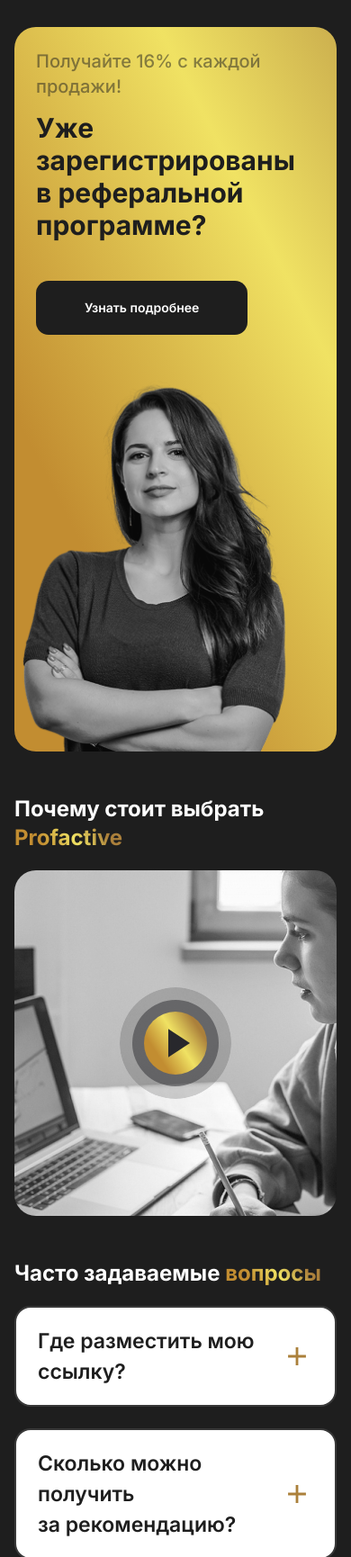
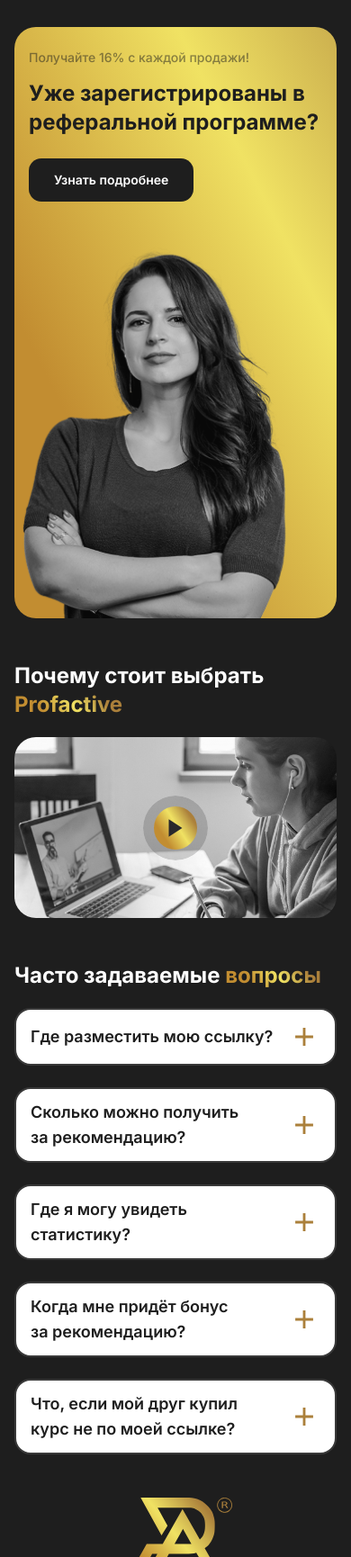
Before and after one commit to kozimovabduvali/Profactive, a website: page public/index.html in a window 390 px wide. Shown: the part 3320-5050 px from the top of the page at 90% size. Drawn offline with nearby package versions, Linux system fonts and the light colour scheme.

Commit message:
home page don

```diff
--- a/public/index.html
+++ b/public/index.html
@@ -480,17 +480,17 @@
       <div class="bg-gradient-banner min-h-111 rounded-3xl overflow-hidden">
         <div class="relative flex max-lg:flex-col lg:items-center justify-between gap-x-7 gap-y-6">
           <!-- Left -->
-          <div class="px-6 lg:px-13.5 pt-6 lg:py-23.5 flex-1">
+          <div class="px-4 md:px-6 lg:px-13.5 pt-6 lg:py-23.5 flex-1">
             <div class="w-full lg:max-w-145">
-              <p class="font-medium text-xl text-primary/50 mb-3.5">
+              <p class="font-medium md:text-lg lg:text-xl text-primary/50 mb-3.5">
                 Получайте 16% с каждой продажи!
               </p>
 
-              <h2 class="font-bold text-primary text-3xl md:text-basic-40/12.5 mb-11 lg:mb-13.5">
+              <h2 class="font-bold text-primary text-2xl md:text-3xl lg:text-basic-40/12.5 mb-6 md:mb-11 lg:mb-13.5">
                 Уже зарегистрированы <br class="max-lg:hidden"> в реферальной программе?
               </h2>
 
-              <button class="bg-hover-primary rounded-[14px] py-5 px-13.5">
+              <button class="bg-hover-primary rounded-[14px] py-3.5 lg:py-5 px-7 lg:px-13.5">
                 Узнать подробнее
               </button>
             </div>
@@ -525,15 +525,15 @@
         </h2>
 
         <!-- Vieo Play -->
-        <div class="relative h-96 md:h-100 lg:h-136 overflow-hidden rounded-3xl">
+        <div class="relative aspect-video md:aspect-[1200/544] max-h-136 overflow-hidden rounded-3xl">
           <img class="relative z-0 size-full object-cover" src="./assets/images/popular-2.jpg" alt="Img">
           <div
             class="flex items-center justify-center rounded-full absolute z-10 top-1/2 -translate-y-1/2 left-1/2 -translate-x-1/2">
             <div
-              class="circle relative rounded-full overflow-hidden size-31 lg:size-41 flex items-center justify-center">
+              class="circle relative rounded-full overflow-hidden size-18 md:size-31 lg:size-41 flex items-center justify-center">
               <button
-                class="relative z-20 bg-gradient-display size-17.5 lg:size-23.5 rounded-full flex items-center justify-center shrink-0">
-                <svg class="ml-2 h-8 w-9 lg:h-11 lg:w-12.5" viewBox="0 0 33 44" fill="none"
+                class="relative z-20 bg-gradient-display size-12 md:size-17.5 lg:size-23.5 rounded-full flex items-center justify-center shrink-0">
+                <svg class="md:ml-2 h-5 md:h-8 w-6 md:w-9 lg:h-11 lg:w-12.5" viewBox="0 0 33 44" fill="none"
                   xmlns="http://www.w3.org/2000/svg">
                   <path d="M33 22L0 43.6506V0.349365L33 22Z" fill="#28282C" />
                 </svg>
@@ -557,8 +557,8 @@
           <!-- Где разместить мою ссылку? -->
           <div x-data="{ open: false }" class="w-full">
             <button @click="open = !open"
-              class="text-left bg-white w-full flex items-center justify-between border-2 border-brand-gray-700 rounded-[18px] py-5 px-6">
-              <span class="text-basic-23/8.5 text-primary">
+              class="text-left bg-white w-full flex items-center justify-between border-2 border-brand-gray-700 rounded-[18px] py-3 lg:py-5 px-4 lg:px-6">
+              <span class="text-lg lg:text-basic-23/8.5 text-primary">
                 Где разместить мою ссылку?
               </span>
 
@@ -574,8 +574,8 @@
 
             <!-- Accourdion Content -->
             <div x-show="open" :class="open ? '!block' : 'hidden'"
-              class="bg-white hidden border-2 border-brand-gray-700 rounded-[18px] py-5 px-6 mt-3">
-              <p class="text-primary/50 text-lg">
+              class="bg-white hidden border-2 border-brand-gray-700 rounded-[18px] py-3 lg:py-5 px-4 lg:px-6 mt-3">
+              <p class="text-primary/50">
                 Lorem ipsum dolor sit, amet consectetur adipisicing elit. Ipsum nemo maiores totam at. Similique labore
                 fugit numquam itaque ab sint consequatur? Eveniet, maiores fugiat. Veritatis culpa impedit nemo
                 voluptatibus ut.
@@ -586,8 +586,8 @@
           <!-- Сколько можно получить за рекомендацию? -->
           <div x-data="{ open: false }" class="w-full">
             <button @click="open = !open"
-              class="text-left bg-white w-full flex items-center justify-between gap-4 border-2 border-brand-gray-700 rounded-[18px] py-5 px-6">
-              <span class="text-basic-23/8.5 text-primary">
+              class="text-left bg-white w-full flex items-center justify-between gap-4 border-2 border-brand-gray-700 rounded-[18px] py-3 lg:py-5 px-4 lg:px-6">
+              <span class="text-lg lg:text-basic-23/8.5 text-primary">
                 Сколько можно получить за рекомендацию?
               </span>
 
@@ -603,8 +603,8 @@
 
             <!-- Accourdion Content -->
             <div x-show="open" :class="open ? '!block' : 'hidden'"
-              class="bg-white hidden border-2 border-brand-gray-700 rounded-[18px] py-5 px-6 mt-3">
-              <p class="text-primary/50 text-lg">
+              class="bg-white hidden border-2 border-brand-gray-700 rounded-[18px] py-3 lg:py-5 px-4 lg:px-6 mt-3">
+              <p class="text-primary/50">
                 Lorem ipsum dolor sit, amet consectetur adipisicing elit. Ipsum nemo maiores totam at. Similique labore
                 fugit numquam itaque ab sint consequatur? Eveniet, maiores fugiat. Veritatis culpa impedit nemo
                 voluptatibus ut.
@@ -615,8 +615,8 @@
           <!-- Где я могу увидеть статистику? -->
           <div x-data="{ open: false }" class="w-full">
             <button @click="open = !open"
-              class="text-left bg-white w-full flex items-center justify-between gap-4 border-2 border-brand-gray-700 rounded-[18px] py-5 px-6">
-              <span class="text-basic-23/8.5 text-primary">
+              class="text-left bg-white w-full flex items-center justify-between gap-4 border-2 border-brand-gray-700 rounded-[18px] py-3 lg:py-5 px-4 lg:px-6">
+              <span class="text-lg lg:text-basic-23/8.5 text-primary">
                 Где я могу увидеть статистику?
               </span>
 
@@ -632,8 +632,8 @@
 
             <!-- Accourdion Content -->
             <div x-show="open" :class="open ? '!block' : 'hidden'"
-              class="bg-white hidden border-2 border-brand-gray-700 rounded-[18px] py-5 px-6 mt-3">
-              <p class="text-primary/50 text-lg">
+              class="bg-white hidden border-2 border-brand-gray-700 rounded-[18px] py-3 lg:py-5 px-4 lg:px-6 mt-3">
+              <p class="text-primary/50">
                 Lorem ipsum dolor sit, amet consectetur adipisicing elit. Ipsum nemo maiores totam at. Similique labore
                 fugit numquam itaque ab sint consequatur? Eveniet, maiores fugiat. Veritatis culpa impedit nemo
                 voluptatibus ut.
@@ -644,8 +644,8 @@
           <!-- Когда мне придёт бонус за рекомендацию? -->
           <div x-data="{ open: false }" class="w-full">
             <button @click="open = !open"
-              class="text-left bg-white w-full flex items-center justify-between gap-4 border-2 border-brand-gray-700 rounded-[18px] py-5 px-6">
-              <span class="text-basic-23/8.5 text-primary">
+              class="text-left bg-white w-full flex items-center justify-between gap-4 border-2 border-brand-gray-700 rounded-[18px] py-3 lg:py-5 px-4 lg:px-6">
+              <span class="text-lg lg:text-basic-23/8.5 text-primary">
                 Когда мне придёт бонус за рекомендацию?
               </span>
 
@@ -661,8 +661,8 @@
 
             <!-- Accourdion Content -->
             <div x-show="open" :class="open ? '!block' : 'hidden'"
-              class="bg-white hidden border-2 border-brand-gray-700 rounded-[18px] py-5 px-6 mt-3">
-              <p class="text-primary/50 text-lg">
+              class="bg-white hidden border-2 border-brand-gray-700 rounded-[18px] py-3 lg:py-5 px-4 lg:px-6 mt-3">
+              <p class="text-primary/50">
                 Lorem ipsum dolor sit, amet consectetur adipisicing elit. Ipsum nemo maiores totam at. Similique labore
                 fugit numquam itaque ab sint consequatur? Eveniet, maiores fugiat. Veritatis culpa impedit nemo
                 voluptatibus ut.
@@ -673,8 +673,8 @@
           <!-- Что, если мой друг купил курс не по моей ссылке? -->
           <div x-data="{ open: false }" class="w-full">
             <button @click="open = !open"
-              class="text-left bg-white w-full flex items-center justify-between gap-4 border-2 border-brand-gray-700 rounded-[18px] py-5 px-6">
-              <span class="text-basic-23/8.5 text-primary">
+              class="text-left bg-white w-full flex items-center justify-between gap-4 border-2 border-brand-gray-700 rounded-[18px] py-3 lg:py-5 px-4 lg:px-6">
+              <span class="text-lg lg:text-basic-23/8.5 text-primary">
                 Что, если мой друг купил курс не по моей ссылке?
               </span>
 
@@ -690,8 +690,8 @@
 
             <!-- Accourdion Content -->
             <div x-show="open" :class="open ? '!block' : 'hidden'"
-              class="bg-white hidden border-2 border-brand-gray-700 rounded-[18px] py-5 px-6 mt-3">
-              <p class="text-primary/50 text-lg">
+              class="bg-white hidden border-2 border-brand-gray-700 rounded-[18px] py-3 lg:py-5 px-4 lg:px-6 mt-3">
+              <p class="text-primary/50">
                 Lorem ipsum dolor sit, amet consectetur adipisicing elit. Ipsum nemo maiores totam at. Similique labore
                 fugit numquam itaque ab sint consequatur? Eveniet, maiores fugiat. Veritatis culpa impedit nemo
                 voluptatibus ut.
--- a/src/input.css
+++ b/src/input.css
@@ -110,7 +110,7 @@ h3 {
   opacity: 0.5;
   animation: pulse 2.5s ease-in-out infinite;
   animation-delay: -1.2s;
-  @apply size-24 lg:size-32 absolute z-10 rounded-full;
+  @apply size-10 md:size-24 lg:size-32 absolute z-10 rounded-full;
 }
 
 /* Pulsatsiya */
```
Also changed, not shown: public/css/output.css.
